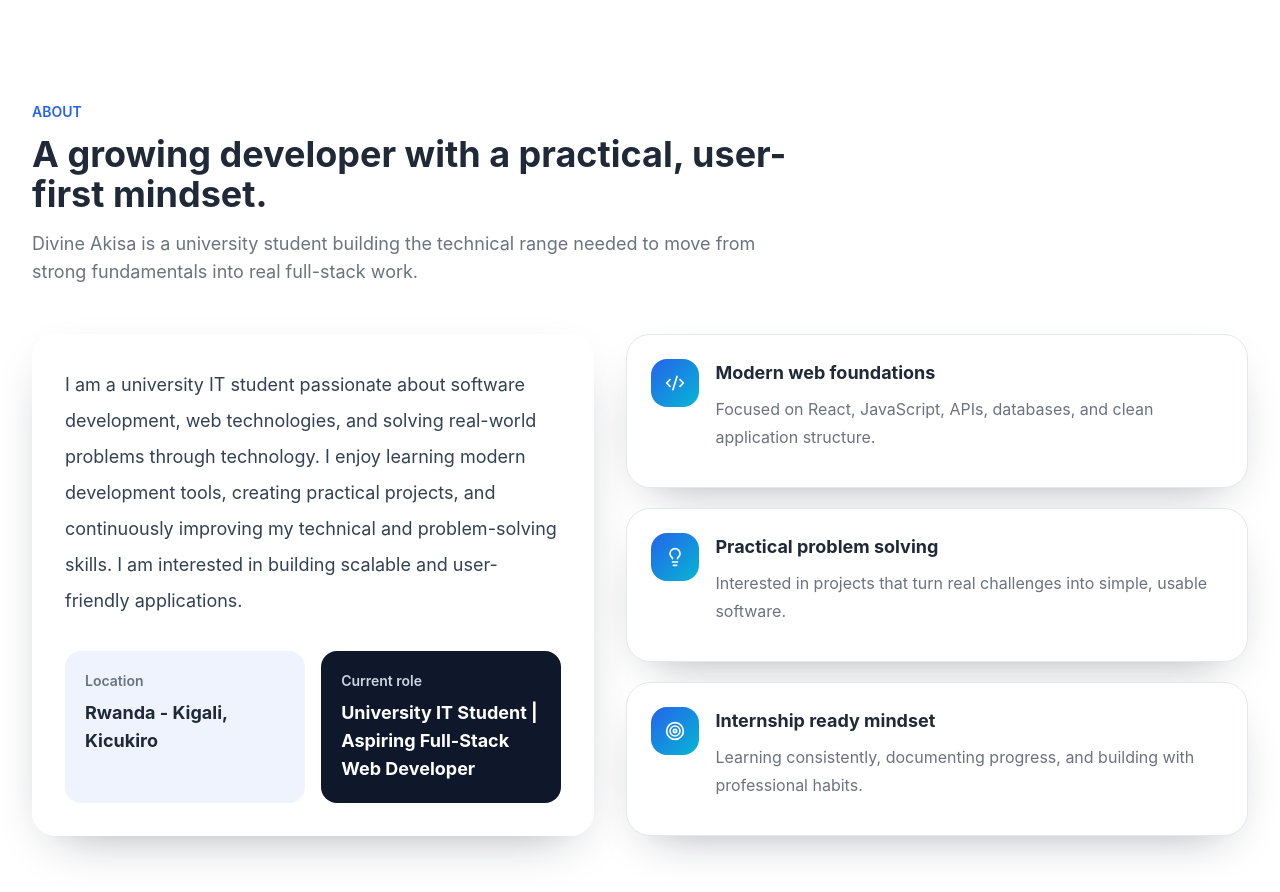
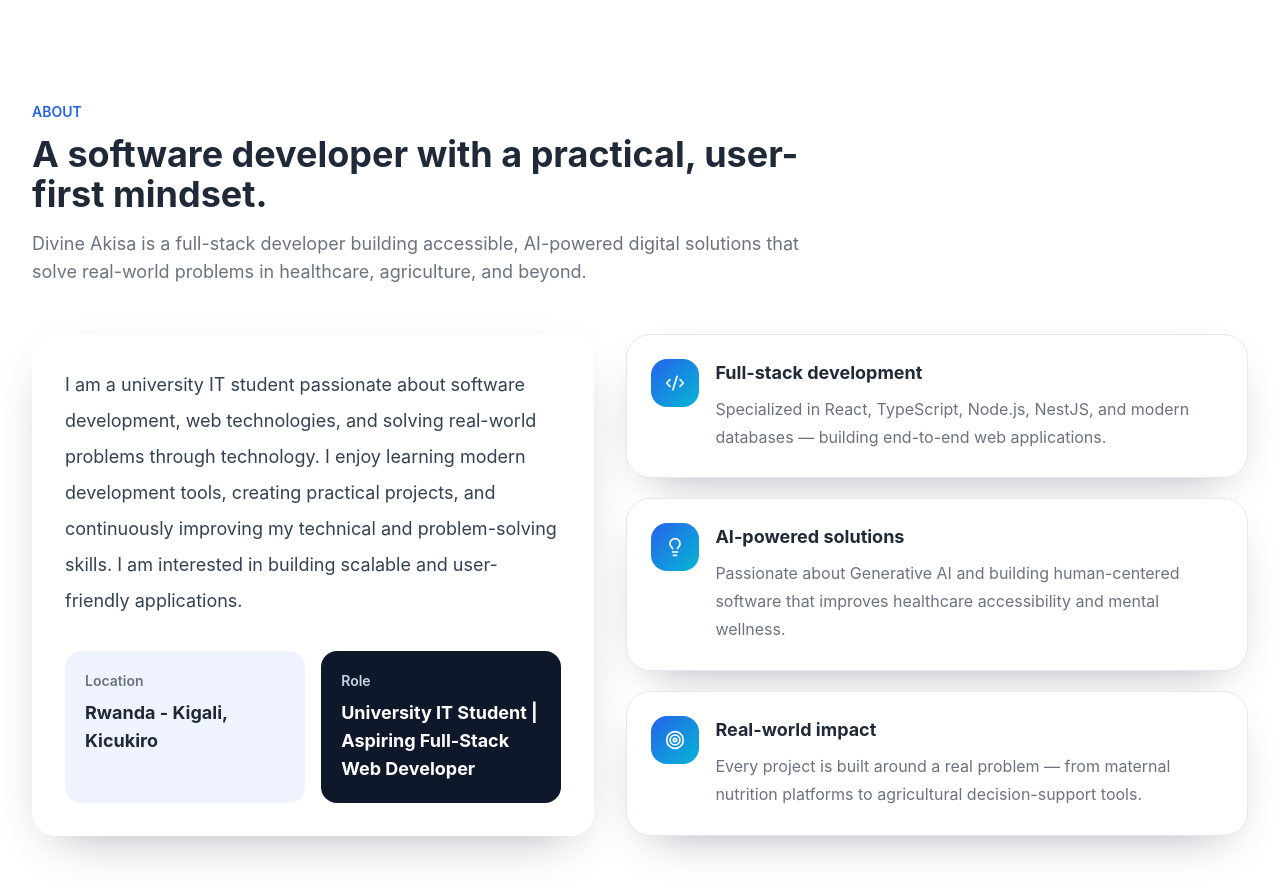
Before and after one commit to DIVINEakisa/portfolio, a React (Vite) app: page / in a window 1280 px wide. Shown: the part 1000-1892 px from the top of the page. Built offline with nearby package versions, Linux system fonts and the light colour scheme.

Commit message:
improve about page

```diff
--- a/src/components/sections/About.jsx
+++ b/src/components/sections/About.jsx
@@ -6,18 +6,18 @@ import { owner } from "../../data/portfolio.js";
 const highlights = [
   {
     icon: Code2,
-    title: "Modern web foundations",
-    text: "Focused on React, JavaScript, APIs, databases, and clean application structure."
+    title: "Full-stack development",
+    text: "Specialized in React, TypeScript, Node.js, NestJS, and modern databases — building end-to-end web applications."
   },
   {
     icon: Lightbulb,
-    title: "Practical problem solving",
-    text: "Interested in projects that turn real challenges into simple, usable software."
+    title: "AI-powered solutions",
+    text: "Passionate about Generative AI and building human-centered software that improves healthcare accessibility and mental wellness."
   },
   {
     icon: Target,
-    title: "Internship ready mindset",
-    text: "Learning consistently, documenting progress, and building with professional habits."
+    title: "Real-world impact",
+    text: "Every project is built around a real problem — from maternal nutrition platforms to agricultural decision-support tools."
   }
 ];
 
@@ -27,8 +27,8 @@ export default function About() {
       <div className="section-shell">
         <SectionHeader
           eyebrow="About"
-          title="A growing developer with a practical, user-first mindset."
-          description="Divine Akisa is a university student building the technical range needed to move from strong fundamentals into real full-stack work."
+          title="A software developer with a practical, user-first mindset."
+          description="Divine Akisa is a full-stack developer building accessible, AI-powered digital solutions that solve real-world problems in healthcare, agriculture, and beyond."
         />
 
         <div className="grid gap-8 lg:grid-cols-[0.95fr_1.05fr]">
@@ -42,7 +42,7 @@ export default function About() {
                 <p className="mt-2 text-lg font-bold text-ink dark:text-white">{owner.location}</p>
               </div>
               <div className="rounded-2xl bg-secondary p-5 text-white">
-                <p className="text-sm font-semibold text-slate-300">Current role</p>
+                <p className="text-sm font-semibold text-slate-300">Role</p>
                 <p className="mt-2 text-lg font-bold">{owner.role}</p>
               </div>
             </div>
```
